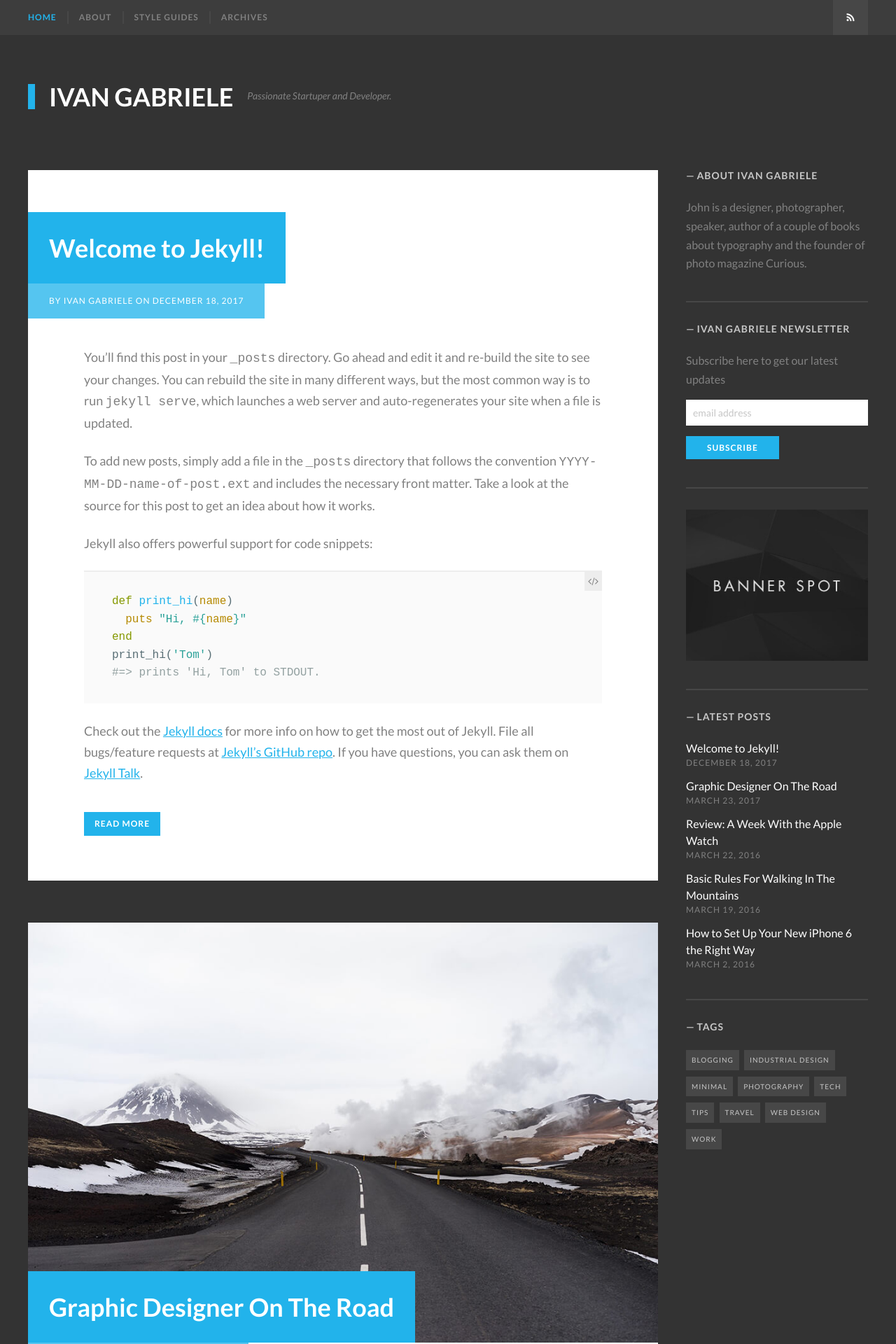
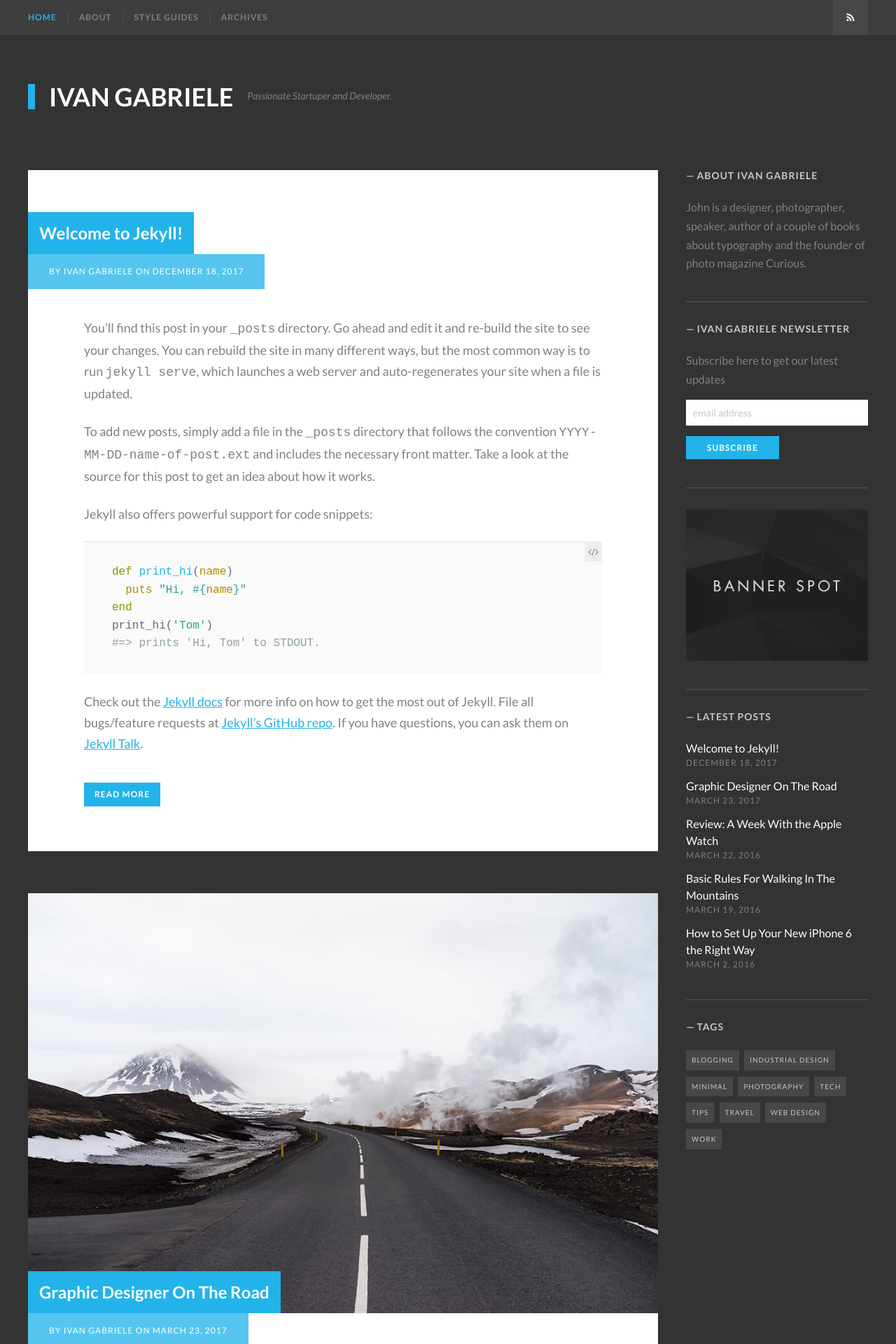
Before and after one commit to ivangabriele/blog, a Jekyll site: the page built from index.html, in a window 1280 px wide. Shown: the top 1920 px of the page at 70% size. Built offline with Jekyll 4.4.1, drawn with Linux system fonts in a browser that asks for light colours; some web fonts are replaced; the list of posts is cut into pages by our own code.

Commit message:
css/main: reduce posts title size

```diff
--- a/css/main.scss
+++ b/css/main.scss
@@ -244,10 +244,10 @@
     clear: both;
     color: $white;
     float: left;
-    font-size: 36px;
+    font-size: 24px;
     margin: 60px 0 0;
-    max-width: 75%;
-    padding: 30px;
+    max-width: 85%;
+    padding: 16px;
     -ms-word-wrap: break-word;
     word-wrap: break-word;
 }
```
